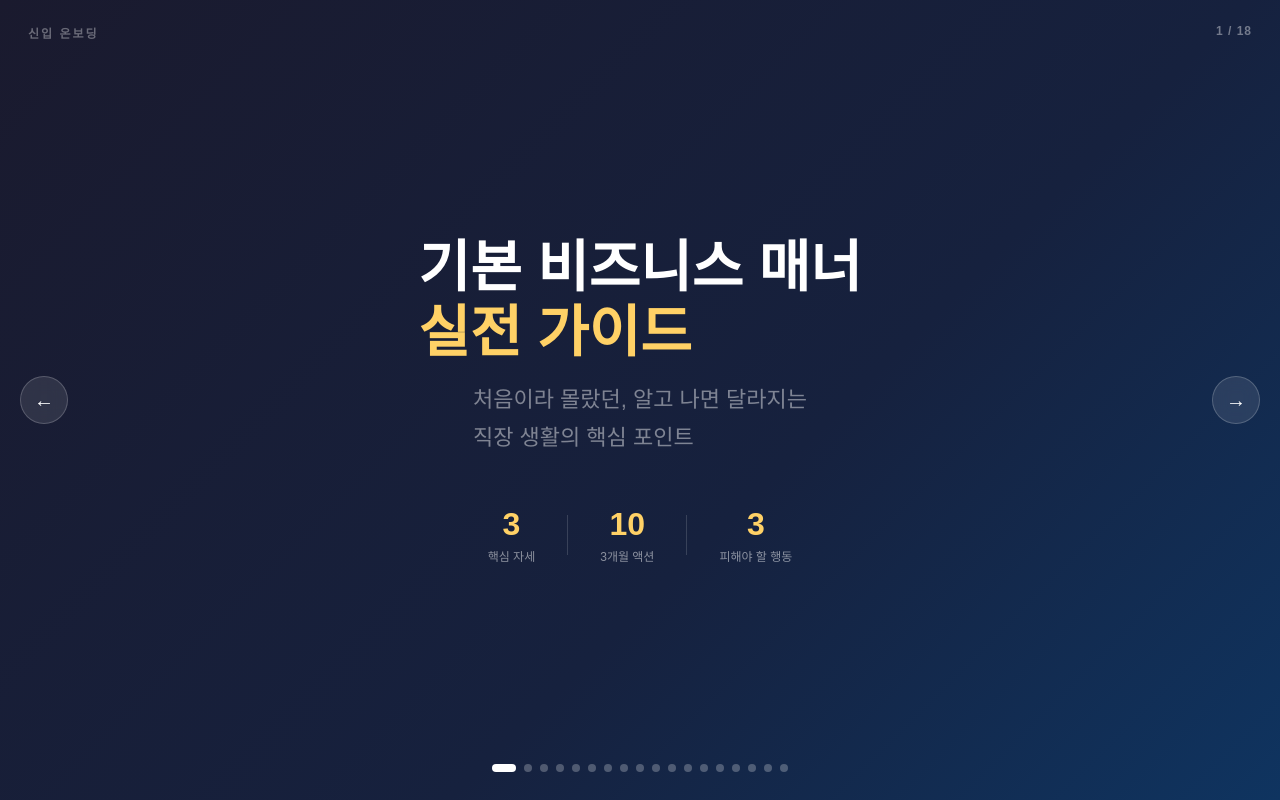
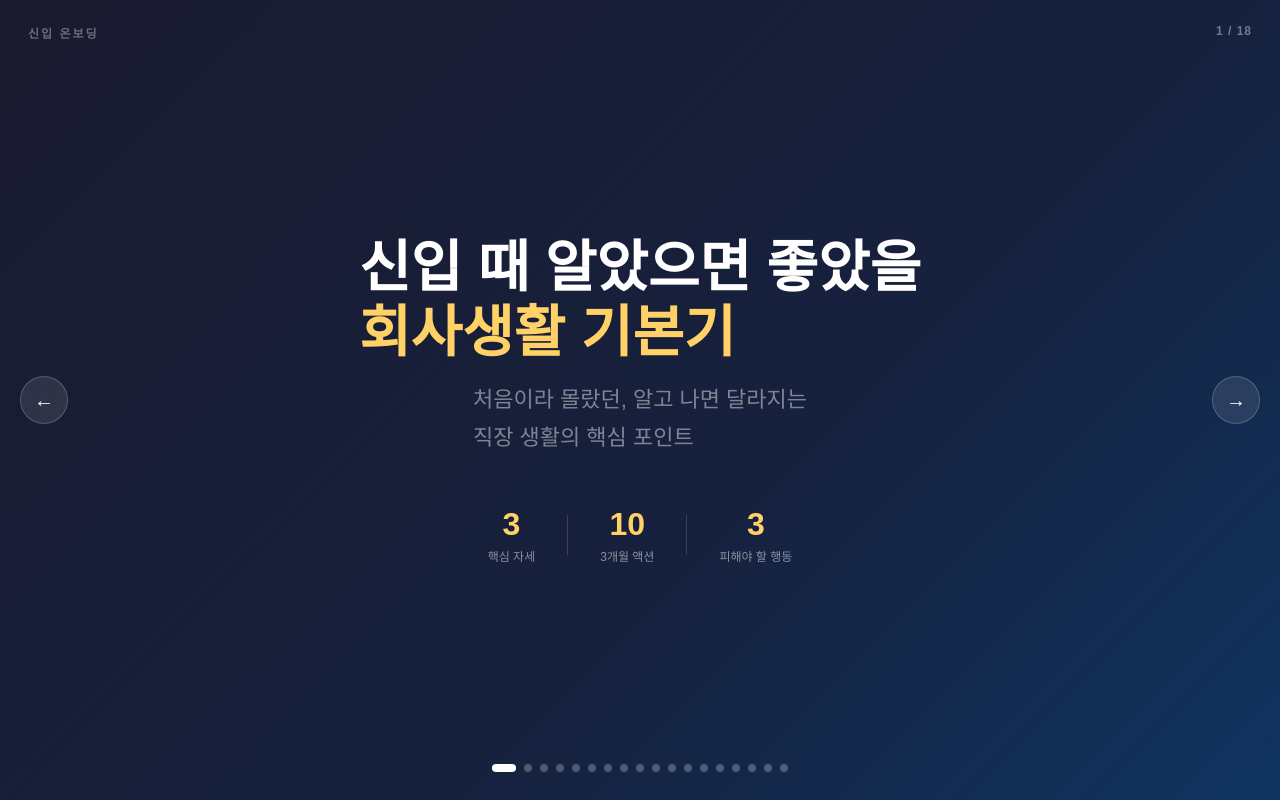
Before and after one commit to hyerimlee-ping/om-insight-study-attitude, a plain HTML site: page index.html in a window 1280 px wide. Shown: the top 800 px of the page. Drawn offline with Linux system fonts and the light colour scheme.

Commit message:
커버 제목 변경: '기본 비즈니스 매너 실전 가이드' → '신입 때 알았으면 좋았을 회사생활 기본기'

```diff
--- a/index.html
+++ b/index.html
@@ -416,7 +416,7 @@
 
   <!-- SLIDE 1: COVER -->
   <div class="slide slide-cover active" id="s0">
-<h1 style="color:#fff; max-width:700px">기본 비즈니스 매너<br><span style="color:#ffd166">실전 가이드</span></h1>
+<h1 style="color:#fff; max-width:700px">신입 때 알았으면 좋았을<br><span style="color:#ffd166">회사생활 기본기</span></h1>
     <p class="subtitle" style="color:rgba(255,255,255,0.6); max-width:500px">처음이라 몰랐던, 알고 나면 달라지는<br>직장 생활의 핵심 포인트</p>
     <div style="margin-top:48px; display:flex; gap:32px; align-items:center;">
       <div style="text-align:center; color:rgba(255,255,255,0.5)">
```
